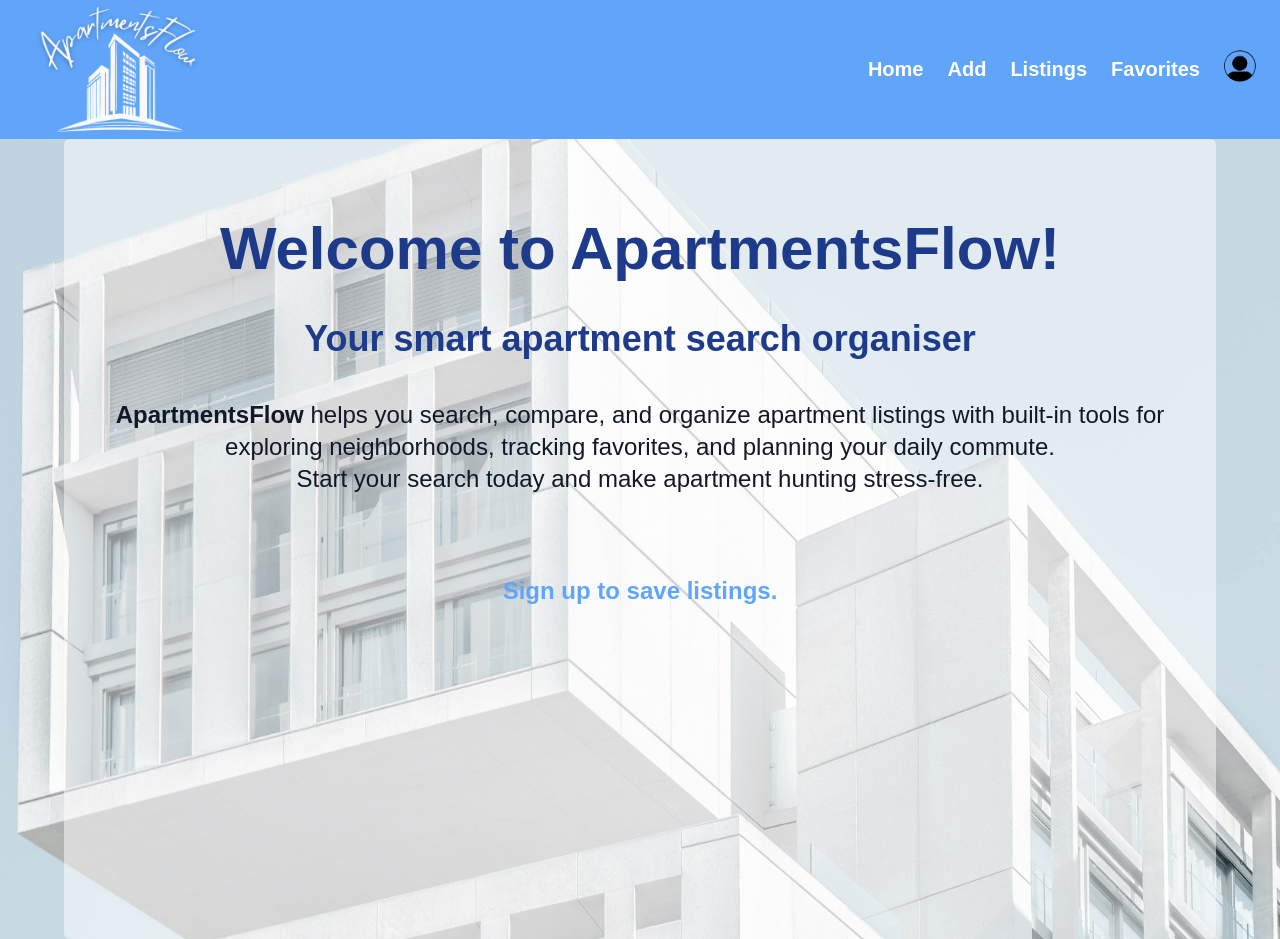
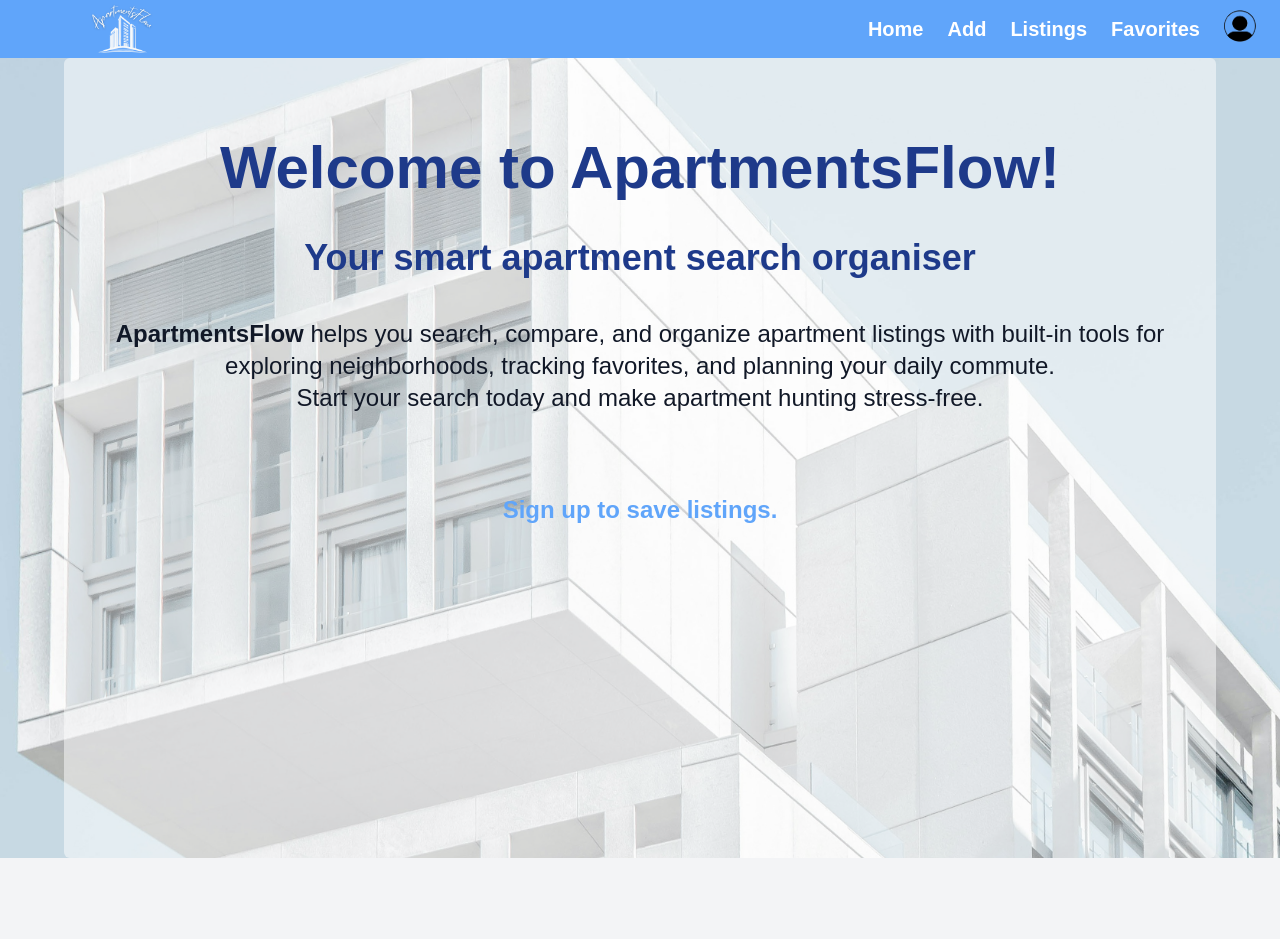
Before and after one commit to colaone1/ApartmentFlow-Fullstack-V0.2, a Next.js app: page / in a window 1280 px wide. After the commit the page ends 858 px from the top, so only its background shows below. Built offline with nearby package versions, Linux system fonts and the light colour scheme; no server answers.

Commit message:
fix: fully optimize logo image for Next.js, remove all image warnings, and update to best practices

```diff
--- a/src/app/components/Dropdown.js
+++ b/src/app/components/Dropdown.js
@@ -34,7 +34,7 @@ const Dropdown = () => {
           onClick={toggleDropdown}
         >
           <img
-            src={user?.avatar || '/default-avatar.png'}
+            src={user?.profileImage || user?.avatar || '/default-avatar.png'}
             alt="avatar"
             className="w-full h-full object-cover block"
           />
--- a/src/app/components/Header.js
+++ b/src/app/components/Header.js
@@ -10,14 +10,14 @@ export default function Header() {
 
   return (
     <header className="bg-[var(--color-secondary)] text-white px-6 py-1 flex justify-between items-center">
-      <div className="w-[120px] md:w-[200px]">
+      <div className="relative w-[120px] md:w-[200px] aspect-[4/1]">
         <Image
           src="/images/logo.png"
           alt="ApartmentsFlow logo"
-          width={200}
-          height={50}
+          fill
           priority
-          className="w-full h-auto"
+          style={{ objectFit: 'contain' }}
+          sizes="(max-width: 768px) 120px, 200px"
         />
       </div>
       <nav className="hidden md:flex space-x-6 text-xl font-semibold items-center">
--- a/src/app/components/ListingCard.js
+++ b/src/app/components/ListingCard.js
@@ -7,7 +7,7 @@ import { useAuth } from '../context/AuthContext';
 // eslint-disable-next-line no-unused-vars
 import FavoriteButton from './FavoriteButton';
 
-const ListingCard = ({ apartment }) => {
+const ListingCard = ({ apartment, priority = false }) => {
   const [modalOpen, setModalOpen] = useState(false);
   const [currentIndex, setCurrentIndex] = useState(0);
 
@@ -115,7 +115,7 @@ const ListingCard = ({ apartment }) => {
           fill
           style={{ objectFit: 'cover' }}
           sizes="(max-width: 768px) 100vw, (max-width: 1200px) 50vw, 33vw"
-          priority={false}
+          priority={priority}
         />
         {allImageUrls.length > 1 && (
           <span className="absolute bottom-2 right-2 bg-black bg-opacity-60 text-white text-xs px-2 py-1 rounded">
--- a/src/app/layout.js
+++ b/src/app/layout.js
@@ -28,7 +28,6 @@ export const metadata = {
     'Search, compare, and organize apartment listings with built-in tools for exploring neighborhoods, tracking favorites, and planning your daily commute.',
   keywords: 'apartments, rental, housing, search, real estate',
   authors: [{ name: 'ApartmentsFlow Team' }],
-  viewport: 'width=device-width, initial-scale=1, maximum-scale=5',
   robots: 'index, follow',
   openGraph: {
     title: 'ApartmentsFlow - Smart Apartment Search',
@@ -43,14 +42,16 @@ export const metadata = {
   },
 };
 
+export const viewport = {
+  width: 'device-width',
+  initialScale: 1,
+  maximumScale: 5,
+};
+
 export default function RootLayout({ children }) {
   return (
     <html lang="en">
       <head>
-        {/* AI-OPTIMIZED: Preload critical resources */}
-        <link rel="preload" href="/background2.jpg" as="image" />
-        <link rel="preload" href="/default-avatar.png" as="image" />
-
         {/* AI-OPTIMIZED: DNS prefetch for external domains */}
         <link rel="dns-prefetch" href="//localhost" />
 
--- a/src/app/listings/page.js
+++ b/src/app/listings/page.js
@@ -95,7 +95,7 @@ export default function ListingsPage() {
                 images: flat.images,
               });
 
-              return <ListingCard key={index} apartment={flat} />;
+              return <ListingCard key={index} apartment={flat} priority={index < 3} />;
             })}
           </div>
         )}
```
